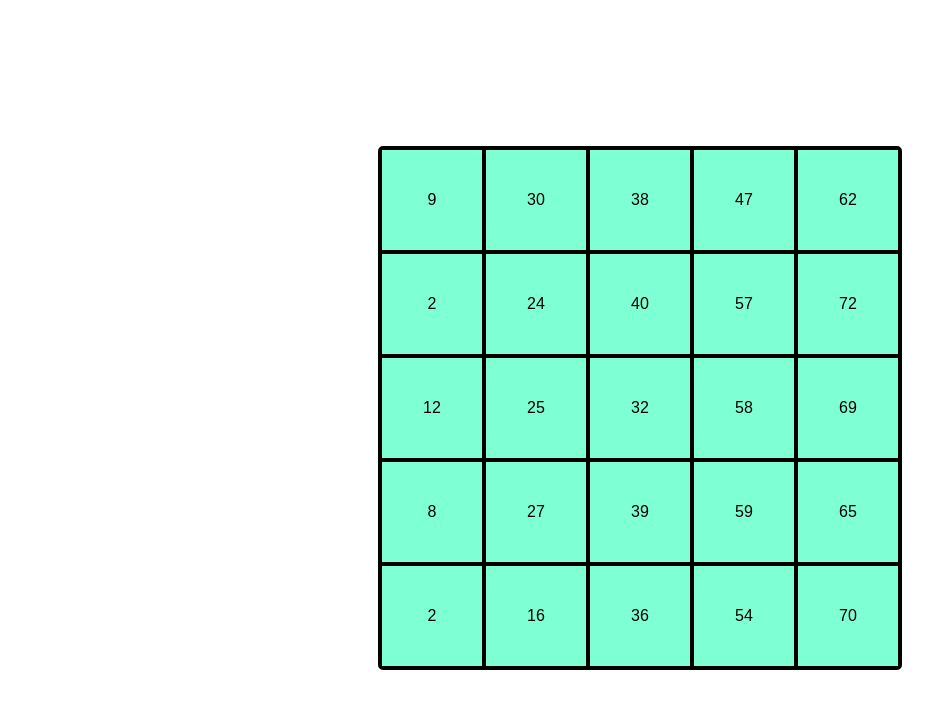
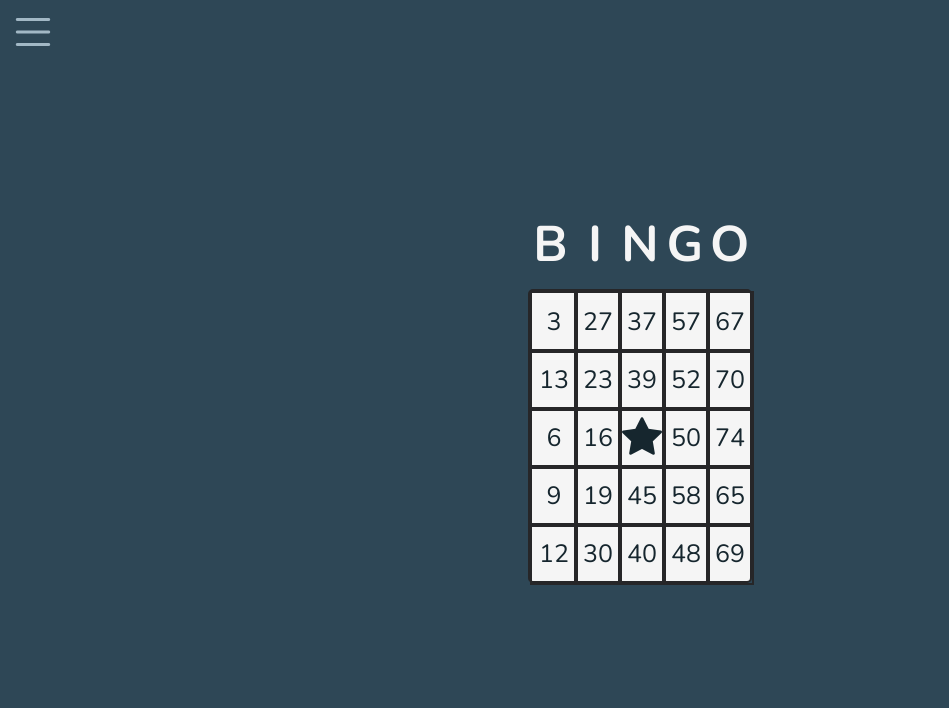
Before and after one commit to ofimikfra/Bingo-Generator, a plain HTML site: page index.html in a window 1280 px wide. Shown: the whole page, without its empty margins (0-949 px from the left). Drawn offline with nearby package versions, Linux system fonts and the light colour scheme.

Commit message:
add menu panel & colors

```diff
--- a/bingo.js
+++ b/bingo.js
@@ -1,19 +1,53 @@
 let gridSize = 5; // default grid size
+let pulledNumbers = []; // store pulled numbers
+let selectedMode = generate80Ball; // default bingo mode
 
-function generateNumbers() {
-	let B = Array.from({ length: 5 }, () => Math.floor(Math.random() * 15) + 1); // 1 to 15
-	let I = Array.from({ length: 5 }, () => Math.floor(Math.random() * 15) + 16); // 16 to 30
-	let N = Array.from({ length: 5 }, () => Math.floor(Math.random() * 15) + 31); // 31 to 45
-	let G = Array.from({ length: 5 }, () => Math.floor(Math.random() * 15) + 46); // 46 to 60
-	let O = Array.from({ length: 5 }, () => Math.floor(Math.random() * 15) + 61); // 61 to 75
-	return [B, I, N, G, O];
+function generateUnique(low, interval, size) {
+	let arr = [];
+	while (arr.length < size) {
+		let num = Math.floor(Math.random() * interval) + low;
+		if (arr.includes(num)) {
+			continue;
+		} else {
+			arr.push(num);
+		}
+	}
+
+	return arr;
 }
 
-function generateBingo(bingoData) {
-	// generate bingo cards on page
-	let bingoDiv = document.getElementById("bingo");
+function generate80Ball() {
+	let B = [],
+		I = [],
+		N = [],
+		G = [],
+		O = [];
+
+	B = generateUnique(1, 15, 5);
+	I = generateUnique(16, 15, 5);
+	N = generateUnique(31, 15, 5);
+	G = generateUnique(46, 15, 5);
+	O = generateUnique(61, 15, 5);
+
+	let bingoData = [B, I, N, G, O];
+
+	const bingoDiv = document.getElementById("bingo");
 	bingoDiv.innerHTML = ""; // clear bingo div
 
+	for (let i = 0; i < gridSize; i++) {
+		for (let j = 0; j < bingoData.length; j++) {
+			if (j === 2 && i === 2) {
+				bingoDiv.innerHTML += "<div class='card' style='font-size:40px'>" + "<i class='bi bi-star-fill'></i>" + "</div>"; // add free space to bingo div
+				continue;
+			} else {
+				bingoDiv.innerHTML += "<div class='card'>" + bingoData[j][i] + "</div>"; // add card to bingo div
+			}
+		}
+	}
+}
+
+// generate bingo cards on page
+function generateCustom(bingoData) {
 	/* UNCOMMENT WHEN BASIC FEATURES ARE WORKING
     // make bingo div to hold all cards according to grid size (if custom), otherwise 5x5 (edit css)
     if (col !=5 || row !=5) {
@@ -21,22 +55,20 @@ function generateBingo(bingoData) {
         bingoDiv.style.gridTemplateRows = "repeat(" + bingoData.length + ", 1fr)";
     }
      */
-
-	// iterate thru bingoData & create divs for each card
-	for (let i = 0; i < gridSize; i++) {
-		for (let j = 0; j < bingoData.length; j++) {
-			bingoDiv.innerHTML += "<div class='card'>" + bingoData[j][i] + "</div>"; // add card to bingo div
-		}
-	}
 }
 
-function randNumGen() {
-    let num = Math.floor(Math.random()*75) + 1;
-    return num; // change to editing inner html
+function pullNumber() {
+	do {
+		let num = Math.floor(Math.random() * 75) + 1;
+		if (pulledNumbers.includes(num)) {
+			return num; // change to editing inner html
+		} else {
+			break;
+		}
+	} while (pulledNumbers.size < 75);
 }
 
 /* ---------------------------------- to do ---------------------------------- */
-// work out how toggle thingy works
 // add custom grid size feature
 // add custom card text feature
 // add custom card color feature
@@ -46,13 +78,31 @@ function randNumGen() {
 // add button to change bingo card type (regular or custom)
 // add feature to save and load custom bingo card data
 // add feature to make middle card free space
+// add custom header feature
+// add panel to show pulled numbers
+// add multiplayer feature (servers/rooms?) + chat + account feature
+// add different bingo patterns (4 corners, X, etc.) + custom pattern +
+// add different bingo game types (75-ball, 80-ball, 90-ball, 30-ball) + custom mode
 
 document.addEventListener("DOMContentLoaded", (event) => {
-	generateBingo(generateNumbers());
+	selectedMode();
 
-	document.querySelectorAll(".card").forEach((card) => {
+	document.querySelectorAll(".card").forEach((card) => { // why inside this event listener?
 		card.addEventListener("click", () => {
 			card.classList.toggle("toggled");
 		});
 	});
+
+    document.getElementById("arrow").addEventListener("click", () => {
+        const panel = document.getElementById("panel");
+        const container = document.getElementById("container")
+
+        panel.classList.toggle("collapsed");
+        container.classList.toggle("fullscreen");
+    });
+
+    document.getElementById("menu").addEventListener("click", () => {
+        panel.classList.toggle("collapsed");
+        container.classList.toggle("fullscreen");
+    });
 });
--- a/index.html
+++ b/index.html
@@ -1,18 +1,36 @@
 <!DOCTYPE html>
 <html lang="en">
-
 	<head>
-    <meta charset="UTF-8">
-    <meta name="viewport" content="width=device-width, initial-scale=1.0">
-    <link rel="stylesheet" type="text/css" href="style.css">
+		<meta charset="UTF-8" />
+		<meta name="viewport" content="width=device-width, initial-scale=1.0" />
+		<link rel="stylesheet" type="text/css" href="style.css" />
 		<title>Bingo Generator</title>
+        <link rel="icon" type="image/x-icon" href="https://nyctrivialeague.com/wp-content/uploads/2017/11/Bingo-Icon.png">
 	</head>
 
 	<body>
 		<script src="bingo.js"></script>
-    <div class="container">
+		<div id="panel">
+			<i id="arrow" class="bi bi-caret-left-fill"></i>
+            <h2>MENU</h2>
+            <form>
+                <!--customization settings-->
+            </form>
+		</div>
+
+		<i id="menu" class="bi bi-list"></i>
+
+		<div class="page">
+			<div id="container">
+				<div class="head">
+					<div class="header">B</div>
+					<div class="header">I</div>
+					<div class="header">N</div>
+					<div class="header">G</div>
+					<div class="header">O</div>
+				</div>
 				<div id="bingo"></div>
 			</div>
+		</div>
 	</body>
-
 </html>
--- a/style.css
+++ b/style.css
@@ -1,39 +1,156 @@
+@import url('https://fonts.googleapis.com/css2?family=Nunito:ital,wght@0,200..1000;1,200..1000&display=swap');
+@import url("https://cdn.jsdelivr.net/npm/bootstrap-icons@1.11.3/font/bootstrap-icons.min.css");
+
 body {
-    font-family: Arial, Helvetica, sans-serif;
+    font-family: 'Nunito', sans-serif;
+    font-size: 20px;
+    background-color: #2E4756;
+    color: whitesmoke;
 }
 
-.container {
+.page {
+    display: flex;
+    align-items: center;
+    justify-content: center;
+    height: 97vh;
+}
+
+
+#container {
+    justify-content: center;
+    align-items: center;
+    transition: transform 0.5s ease-in-out;
+}
+
+#container.fullscreen {
+    transform: translateX(35%);
+}
+
+/* --------------------------- menu panel -------------------------- */
+
+#panel {
+    width: 25%;
+    background-color: #1e2f39;
+    border-radius: 10px;
+    border: 4px solid #262628;
+    position: fixed;
+    height: 97vh;
+    z-index: 1000;
+    transform: translateX(-110%); /* collapsed by default */
+    transition: transform 0.5s ease-in-out;
+}
+
+#panel.collapsed {
+    transform: translateX(0);
+}
+
+#panel h2 {
+    position: absolute;
+    top: -20px;
+    right: 10px;
+    color: #a2b8c5;
+}
+
+#arrow {
+    font-size: 30px;
+    position: fixed;
+    font-weight: bold;
+    top: 0;
+    cursor: pointer;
+    transition: transform 0.3s ease, color 0.3s ease;
+    padding: 5px;
+    color: #a2b8c5;
+}
+
+#arrow::after {
+    content: "Back";
+    position: absolute;
+    transform: translateX(-50%);
+    transition: transform 0.3s ease, opacity 0.3s ease;
+    font-size: 20px;
+    padding-top: 7px;
+    opacity: 0;
+}
+
+#menu {
+    font-size: 50px;
+    position: fixed;
+    font-weight: bold;
+    top: 0;
+    cursor: pointer;
+    transition: transform 0.3s ease, color 0.3s ease;
+    color: #a2b8c5;
+}
+
+#menu::after {
+    content: "Menu";
+    position: absolute;
+    transform: translateX(-100%);
+    transition: transform 0.3s ease, opacity 0.3s ease;
+    font-size: 20px;
+    padding-top: 20px;
+    opacity: 0;
+}
+
+#menu:hover, #arrow:hover {
+    color: whitesmoke;
+}
+
+#menu:hover::after, #arrow:hover::after {
+    transform: translateX(0);
+    opacity: 1;
+}
+
+/* ----------------------------- main bingo area ---------------------------- */
+
+.head {
+    display: flex;
+    width: 100%;
+    margin-bottom: 10px;
+    justify-content: center;
+    align-items: center;
+}
+
+.header {
     display: flex;
     justify-content: center;
     align-items: center;
-    height: 100vh;
+    width: 100%;
+    height: fit-content;
+    font-size: 50px;
+    font-weight: bold;
 }
 
 #bingo {
-    background-color: aquamarine;
+    background-color: whitesmoke;
     display: grid;
     grid-template-columns: repeat(5, 1fr);
     grid-template-rows: repeat(5, 1fr);
-    border: 2px solid black;
+    border: 2px solid #262628;
     width: fit-content;
     border-radius: 5px;
 }
 
 .card {
-    border: 2px solid black;
+    border: 2px solid #262628;
+    color: #16262e;
     display: flex;
     justify-content: center;
     align-items: center;
-    width: 100px;
-    height: 100px;
+    font-size: 25px;
+    width: 100%;
+    height: 100%;
     transition: background-color 0.3s ease;
+    cursor: pointer;
 }
 
 .card:hover {
-    background-color: lightgray;
+    background-color: #d3b568;
     transition: background-color 0.3s ease;
 }
 
 .card.toggled {
     background-color: yellow;
 }
+
+/* ------------------------------- play bingo ------------------------------- */
```
Lines whose indentation alone changed are shown as unchanged.
